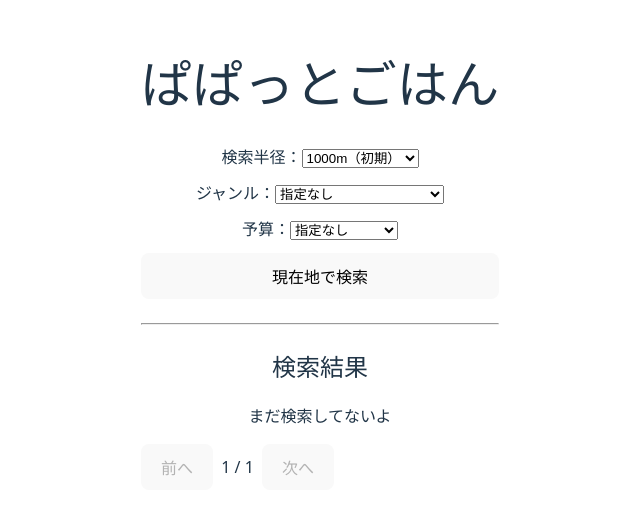
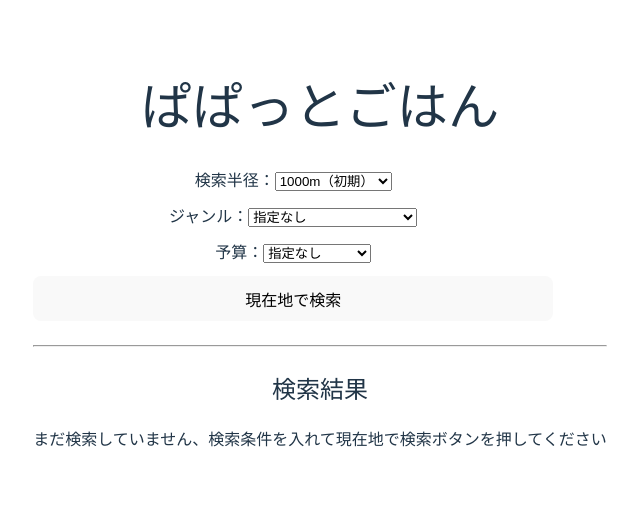
Before and after one commit to e1c23016/my_firstApp, a React (Vite) app: page / in a window 1280 px wide. Shown: the part 145-660 px from the top of the page, without its empty margins (320-960 px from the left). Built offline with nearby package versions, Linux system fonts and the light colour scheme.

Commit message:
検索した結果0だった時にメッセージを変えること、ページングを検索結果がある場合のみ表示するようにした

```diff
--- a/src/App.tsx
+++ b/src/App.tsx
@@ -23,10 +23,12 @@ function App() {
   const [resultsAvailable, setResultsAvailable] = useState(0);
   const maxPage = Math.max(1, Math.ceil(resultsAvailable / pageSize));
   const [selectedShop, setSelectedShop] = useState<Shop | null>(null);
+  const [hasSearched, setHasSearched] = useState(false);
 
   const handleSearch = async () => {
     setErrorMsg("");
     setLoading(true);
+    setHasSearched(true);
 
     try {
       const { lat, lng } = await getPosition();
@@ -53,6 +55,7 @@ function App() {
 
   useEffect(() => {
     setPage(1);
+    // setHasSearched(false); // 条件変えたら再検索フラグをリセット、あった方が親切なのか疑問なので今はコメントアウトする
   }, [range, genre, budget]);
 
   useEffect(() => {
@@ -134,13 +137,18 @@ function App() {
       <hr style={{ margin: "24px 0" }} />
 
       <h2>検索結果</h2>
-      {shops.length === 0 && !loading ? (
-        <p>まだ検索してないよ</p>
+      {!hasSearched && !loading ? (
+        <p>
+          まだ検索していません、検索条件を入れて現在地で検索ボタンを押してください
+        </p>
+      ) : shops.length === 0 && !loading ? (
+        <p>お店が見つかりませんでした</p>
       ) : (
         <ShopList shops={shops} onSelect={(shop) => setSelectedShop(shop)} />
       )}
 
-      {/* 4) ページャー */}
+      {/* ページング  */}
+      {shops.length > 0 && (
         <Pagination
           page={page}
           maxPage={maxPage}
@@ -148,8 +156,9 @@ function App() {
           onPrev={() => setPage((p) => Math.max(1, p - 1))}
           onNext={() => setPage((p) => Math.min(maxPage, p + 1))}
         />
+      )}
 
-      {/* 5) モーダル */}
+      {/* モーダル */}
       {selectedShop && (
         <ShopModal shop={selectedShop} onClose={() => setSelectedShop(null)} />
       )}
```
Lines whose indentation alone changed are shown as unchanged.
